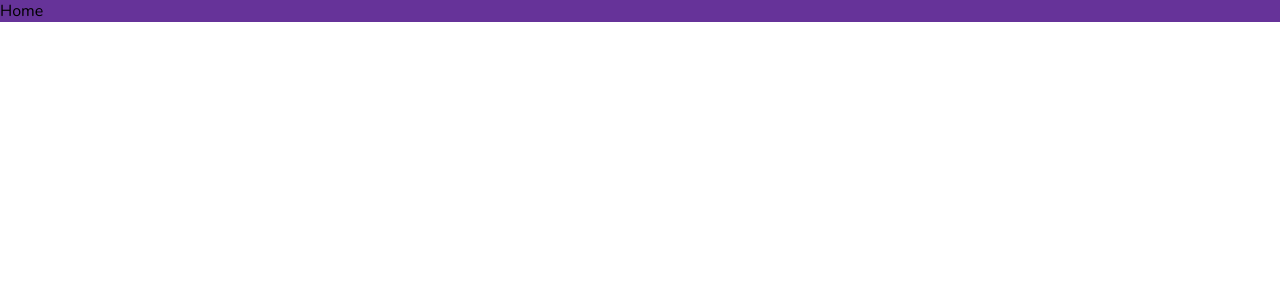
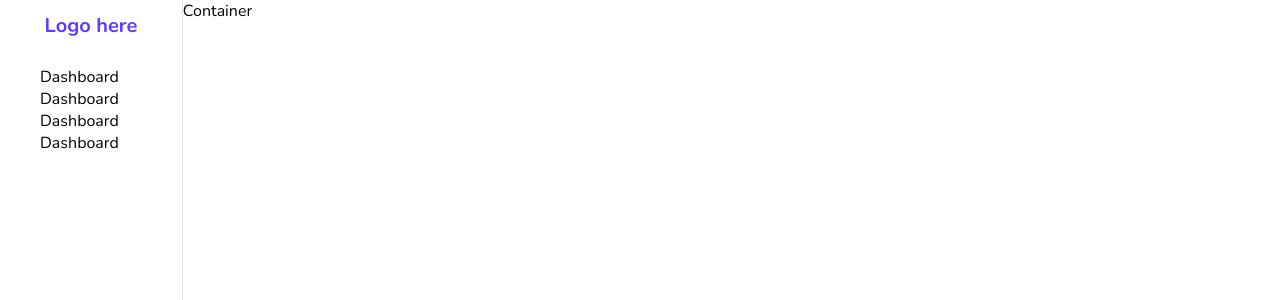
Before and after one commit to AlexDent42/react-admin, a React (Create React App) app: page / in a window 1280 px wide. Shown: the top 300 px of the page. Built offline with nearby package versions, Linux system fonts and the light colour scheme.

Commit message:
mui installed

```diff
--- a/package.json
+++ b/package.json
@@ -3,11 +3,15 @@
   "version": "0.1.0",
   "private": true,
   "dependencies": {
+    "@emotion/react": "^11.8.2",
+    "@emotion/styled": "^11.8.1",
+    "@mui/material": "^5.5.0",
     "@testing-library/jest-dom": "^5.16.2",
     "@testing-library/react": "^12.1.4",
     "@testing-library/user-event": "^13.5.0",
     "react": "^17.0.2",
     "react-dom": "^17.0.2",
+    "react-router-dom": "^6.2.2",
     "react-scripts": "5.0.0",
     "web-vitals": "^2.1.4"
   },
--- a/src/App.js
+++ b/src/App.js
@@ -1,10 +1,37 @@
-import Home from './pages/home/Home';
+import Home from './pages/home/Home'
+import Login from './pages/login/Login'
+import List from './pages/list/List'
+import Single from './pages/single/Single'
+import New from './pages/new/New'
+import {
+  BrowserRouter,
+  Routes,
+  Route,
+} from "react-router-dom"
 
 
 function App() {
   return (
     <div className="App">
-       <Home />
+       <BrowserRouter>
+    <Routes>
+      <Route path="/">
+        <Route index element={<Home/>}/>
+        <Route path="login" element={<Login />}/>
+        <Route path="users">
+          <Route index element={<List/>}/>
+          <Route path =":userId" element={<Single/>}/>
+          <Route path="new" element={<New/>}/>
+        </Route>
+        <Route path="products">
+          <Route index element={<List/>}/>
+          <Route path =":productId" element={<Single/>}/>
+          <Route path="new" element={<New/>}/>
+        </Route>
+      </Route>
+
+    </Routes>
+  </BrowserRouter>
     </div>
   );
 }
--- /dev/null
+++ b/src/components/sidebar/Sidebar.jsx
@@ -0,0 +1,26 @@
+
+import './sidebar.css'
+
+const Sidebar = () => {
+  return (
+    <div className="sidebar">
+        <div className="top">
+            <span className="logo">Logo here</span>
+        </div>
+        <div className="center">
+            <ul>
+                <li><span>Dashboard</span></li>
+                <li><span>Dashboard</span></li>
+                <li><span>Dashboard</span></li>
+                <li><span>Dashboard</span></li>
+            </ul>
+
+        </div>
+        <div className="bottom">
+
+        </div>
+    </div>
+  )
+}
+
+export default Sidebar
--- /dev/null
+++ b/src/components/sidebar/sidebar.css
@@ -0,0 +1,23 @@
+.sidebar {
+    flex:1;
+    border-right: 0.5px solid rgb(230,227,227);
+    min-height: 100vh;
+    background-color: white;
+}
+
+.top {
+    height: 50px;
+    display: flex;
+    align-items: center;
+    justify-content: center;
+}
+
+.logo {
+    font-size: 20px;
+    font-weight: bold;
+    color: #6439ff;
+}
+
+ul {
+    list-style: none;
+}
--- a/src/pages/home/Home.jsx
+++ b/src/pages/home/Home.jsx
@@ -1,9 +1,14 @@
 import React from 'react'
 import './home.css'
+import Sidebar from "../../components/sidebar/Sidebar"
+
 
 const Home = () => {
   return (
-   <div className="home">Home</div>
+   <div className="home">
+     <Sidebar />
+     <div className="homeCOntainer">Container</div>
+   </div>
   )
 }
 
--- a/src/pages/home/home.css
+++ b/src/pages/home/home.css
@@ -1,3 +1,9 @@
 .home {
-    background-color: rebeccapurple;
+    display: grid;
+    grid-template-columns: 1fr 6fr;
+
 }
+
+.homeContainer {
+
+}
```
Also changed, not shown: src/components/navbar/Navbar.jsx (added, +10 -0 lines), src/components/navbar/navbar.css (added), 1 other file (tests, documents, lock files or other folders).
